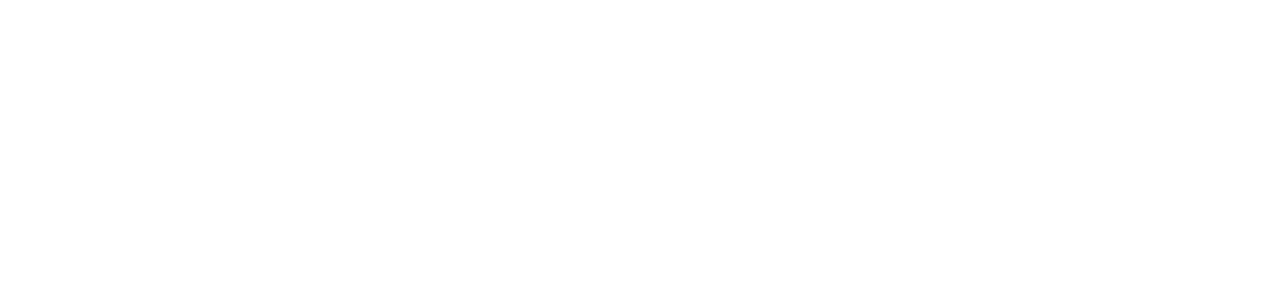
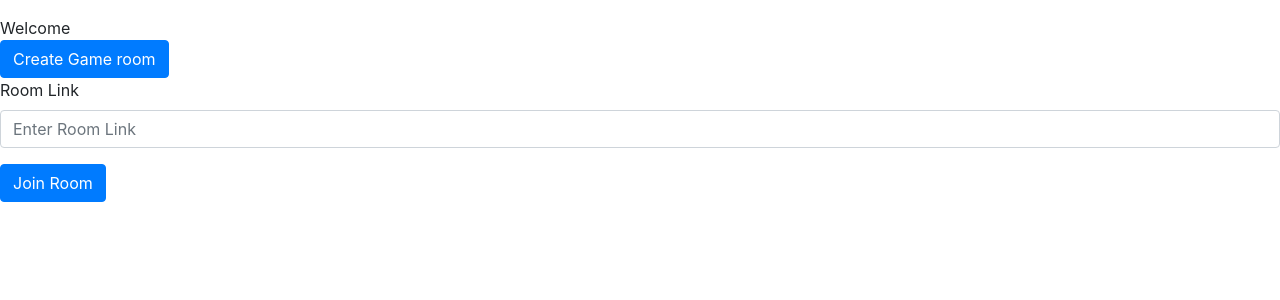
Before and after one commit to Psyroo/chineseCheckers, a React (Create React App) app in the folder frontend/: page / in a window 1280 px wide. Shown: the top 300 px of the page. Built offline with nearby package versions, Linux system fonts and the light colour scheme; no server answers.

Commit message:
websocket works

```diff
--- a/frontend/src/App.tsx
+++ b/frontend/src/App.tsx
@@ -5,6 +5,8 @@
 import registerPage from './pages/register';
 import loginPage from './pages/login';
 import gameBoard from './pages/game';
+import Home from './pages/home';
+import Room from './pages/room';
 
 class App extends Component {
   render() {
@@ -16,10 +18,11 @@
           {/* <li><Link to={'/about'}>About</Link></li> */}
         </ul>
         <Switch>
-          {/* <Route exact path='/' component={Home} /> */}
+          <Route exact path='/' component={Home} />
           <Route path='/register' component={registerPage} />
           <Route path='/login' component={loginPage} />
           <Route path='/game' component={gameBoard} />
+          <Route path='/room/:id' component={Room} />
         </Switch>
       </Router>
     );
--- a/frontend/src/components/login.component.tsx
+++ b/frontend/src/components/login.component.tsx
@@ -55,7 +55,7 @@
                                     </Form.Group>
 
                                     <div className="d-flex justify-content-center">
-                                        <Button variant="primary" style={{width: "100%" }} >Login</Button>{' '}
+                                        <Button type="submit" variant="primary" style={{width: "100%" }} >Login</Button>{' '}
                                     </div>
                                 </Form>
                             </Card.Body>
--- /dev/null
+++ b/frontend/src/pages/home.tsx
@@ -0,0 +1,41 @@
+import axios from 'axios';
+import React, { useState } from 'react';
+import { Button, Form } from 'react-bootstrap';
+import { useHistory } from 'react-router-dom';
+
+function Home() {
+
+    const [roomId, setRoomId] = useState('');
+
+    const history = useHistory()
+
+    const createRoom = async () => {
+        axios.post('http://localhost:3000/room')
+        .then(response => {
+            console.log(response)
+            history.push({pathname: `/room/${response.data}`,
+            state: {roomId: response.data}})
+        })
+    }
+
+    const joinRoom = () => {
+        history.push({pathname: `/room/${roomId}`,
+        state: {roomId: roomId}})
+    }
+
+    return (
+        <div>
+            <div>Welcome</div>
+            <Button variant="primary" onClick={() => createRoom()}>Create Game room</Button>
+            <Form onSubmit={joinRoom}>
+                <Form.Group controlId="formRoomId">
+                    <Form.Label>Room Link</Form.Label>
+                    <Form.Control value={roomId} onChange={(event) => {setRoomId(event.target.value)}} required placeholder="Enter Room Link"/>
+                </Form.Group>
+            <Button type="submit" variant="primary" onClick={() => joinRoom()}>Join Room</Button>
+            </Form>
+        </div>
+    )
+}
+
+export default Home
--- /dev/null
+++ b/frontend/src/pages/room.tsx
@@ -0,0 +1,46 @@
+import React, { useState, useEffect, useRef } from "react";
+import { Button } from 'react-bootstrap';
+import { useHistory, useLocation } from 'react-router-dom';
+import io  from 'socket.io-client';
+import Board from "../components/board.component";
+const ENDPOINT = "ws://localhost:3000/";
+
+const socket = io(ENDPOINT);
+
+const Room = () => {
+
+    const location = useLocation<{roomId: string}>()
+    const roomId = location.state.roomId
+    const [gameStart, setGameStart] = useState(false);
+    const [response, setResponse] = useState("");
+
+    useEffect(() => {
+        socket.on('connect', () => {
+            console.log('oiejfzoj')
+        })
+        socket.on('startGame', () => {
+            setGameStart(true)
+        })
+        socket.on('joinRoom', () => {
+            console.log('room joined');
+        })
+        socket.emit('joinRoom', {name: 'username', roomId: roomId})
+    }, [socket])
+
+    const launchGame = () => {
+        console.log(roomId);
+        socket.emit('startGame', {roomId: roomId})
+    }
+
+    return (
+        <div>
+            <div>Room</div>
+            { gameStart
+                ? <Board />
+                : <Button onClick={() => {launchGame()}}variant="success">Start the GAME</Button>
+            }
+        </div>
+    )
+}
+
+export default Room
--- a/frontend/tsconfig.json
+++ b/frontend/tsconfig.json
@@ -18,7 +18,7 @@
     "resolveJsonModule": true,
     "isolatedModules": true,
     "noEmit": true,
-    "jsx": "react"
+    "jsx": "react-jsx"
   },
   "include": [
     "src"
```
Also changed, not shown: frontend/package.json (+10 -1 lines), 2 other files (tests, documents, lock files or other folders).
